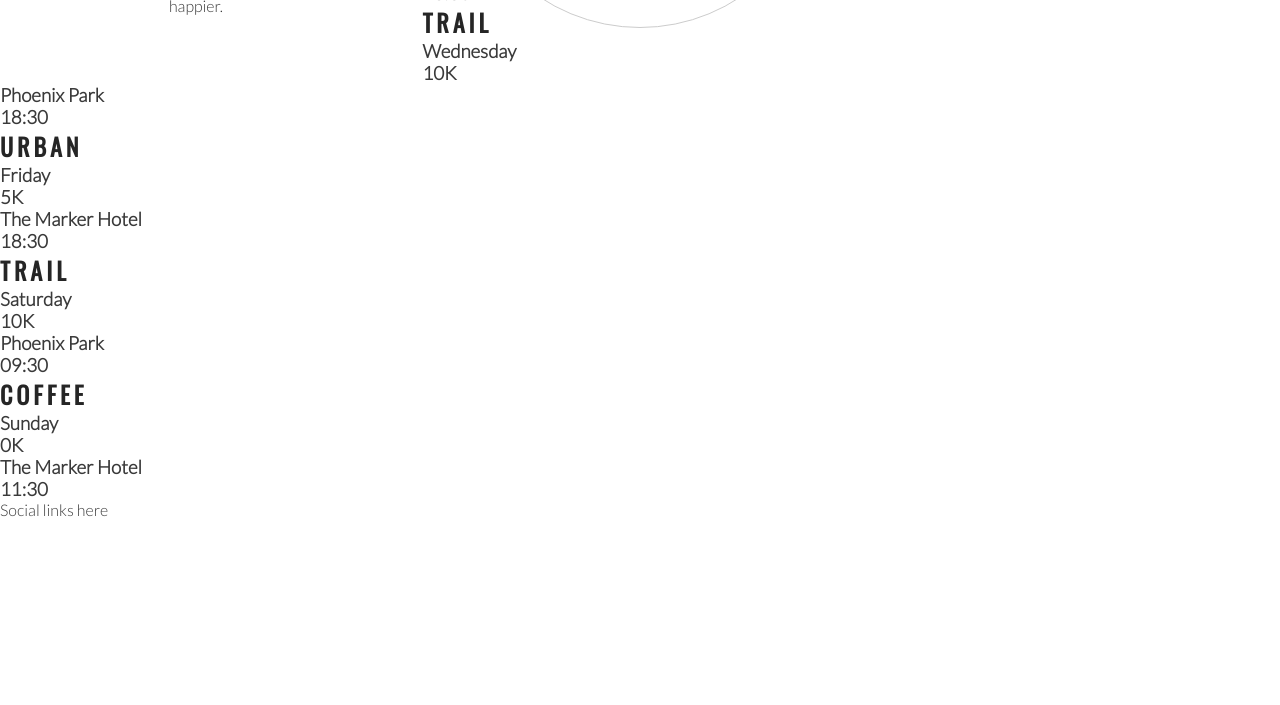
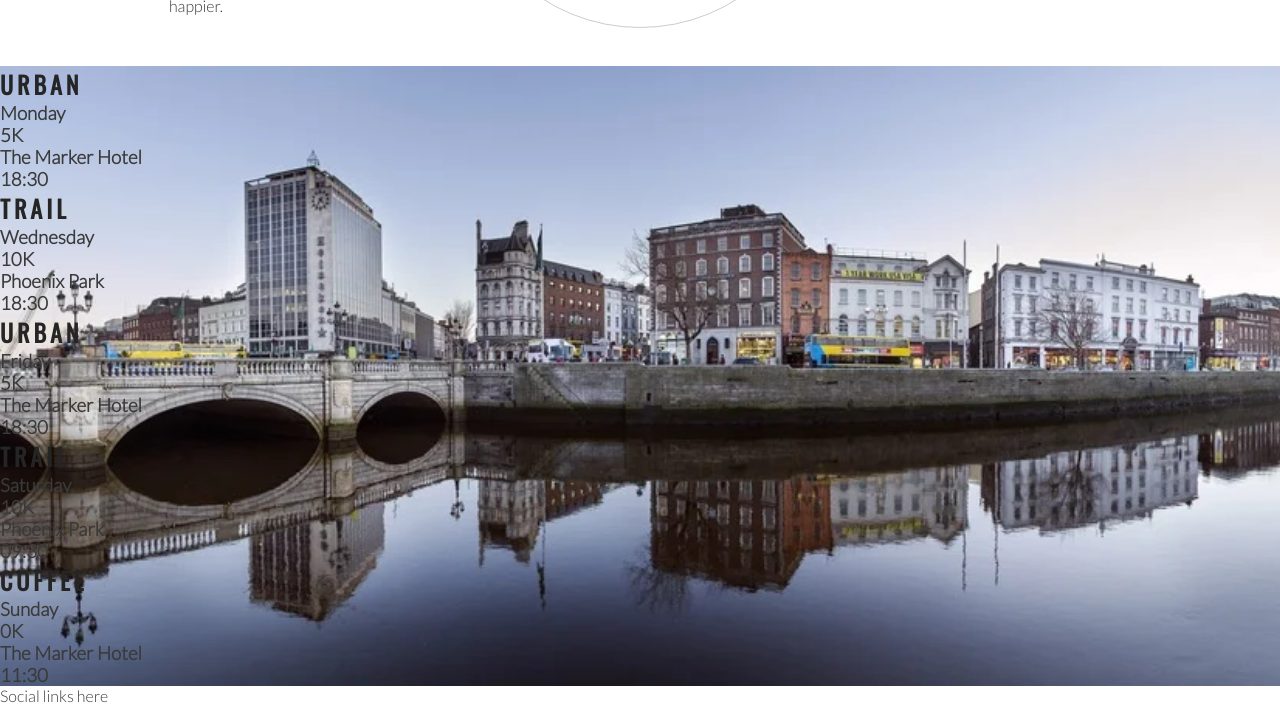
Before and after one commit to JamesMartin1998/love-running, a plain HTML site: page index.html in a window 1280 px wide. Shown: the part 1115-1820 px from the top of the page. Before the commit the page ends 1634 px from the top, so only its background shows below. Drawn offline with nearby package versions, Linux system fonts and the light colour scheme.

Commit message:
Add background image to times section

```diff
--- a/assets/css/style.css
+++ b/assets/css/style.css
@@ -176,3 +176,14 @@ hr{
     height:100%;
     border-radius:50%
 }
+
+#times{
+    background-image: url("../images/dublin-city.webp");
+    background-repeat: no-repeat;
+    background-size:cover;
+    background-position:center;
+    width: 100%;
+    overflow:hidden;
+    margin-top: 180px;
+
+}
--- a/index.html
+++ b/index.html
@@ -75,7 +75,7 @@
         </div>
     </section>
 
-    <section>
+    <section id="times">
         <div>
             <h2>Urban</h2>
             <h3>Monday</h3>
```
Also changed, not shown: assets/images/dublin-city.webp (added).
